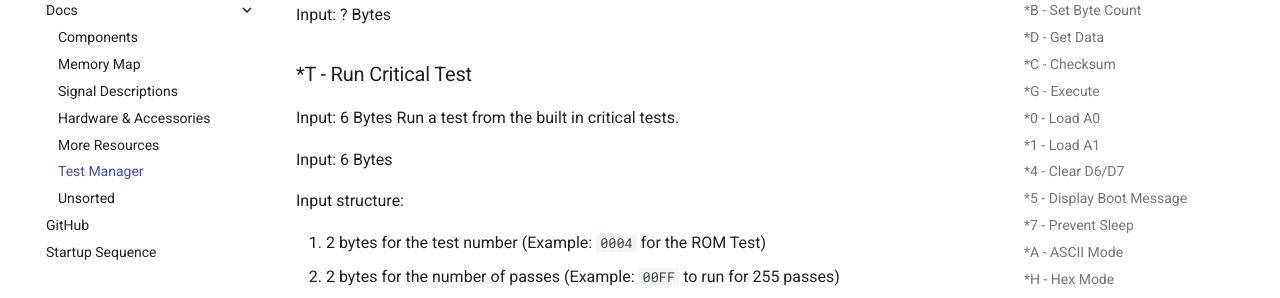
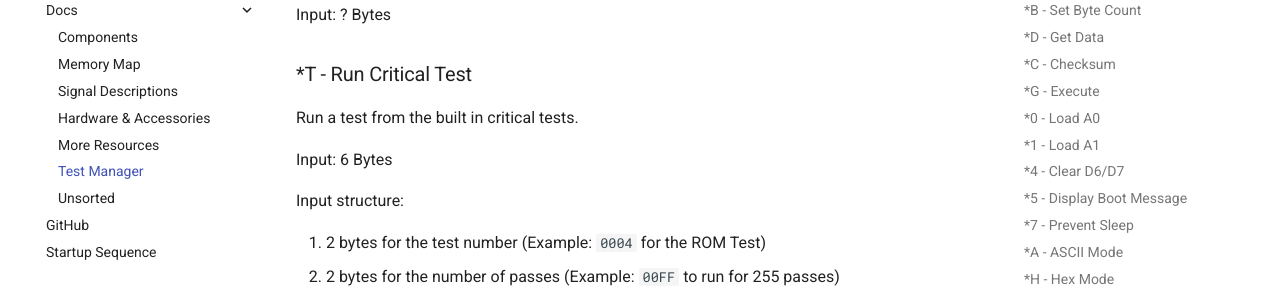
Before and after one commit to rezafouladian/MacintoshPortable, an MkDocs documentation site: the page built from docs/TestManager.md, in a window 1280 px wide and 900 px high, scrolled down 2420 px. Shown: the part 152-450 px from the top of the window. Built offline with MkDocs 1.6.1 and Material for MkDocs 9.7.7, drawn with Linux system fonts in a browser that asks for light colours; comment, search, counter and statistics services are not loaded.

```diff
--- a/docs/TestManager.md
+++ b/docs/TestManager.md
@@ -99,7 +99,6 @@ Input: ? Bytes
 
 ### *T - Run Critical Test
 
-Input: 6 Bytes
 Run a test from the built in critical tests.
 
 Input: 6 Bytes
```
